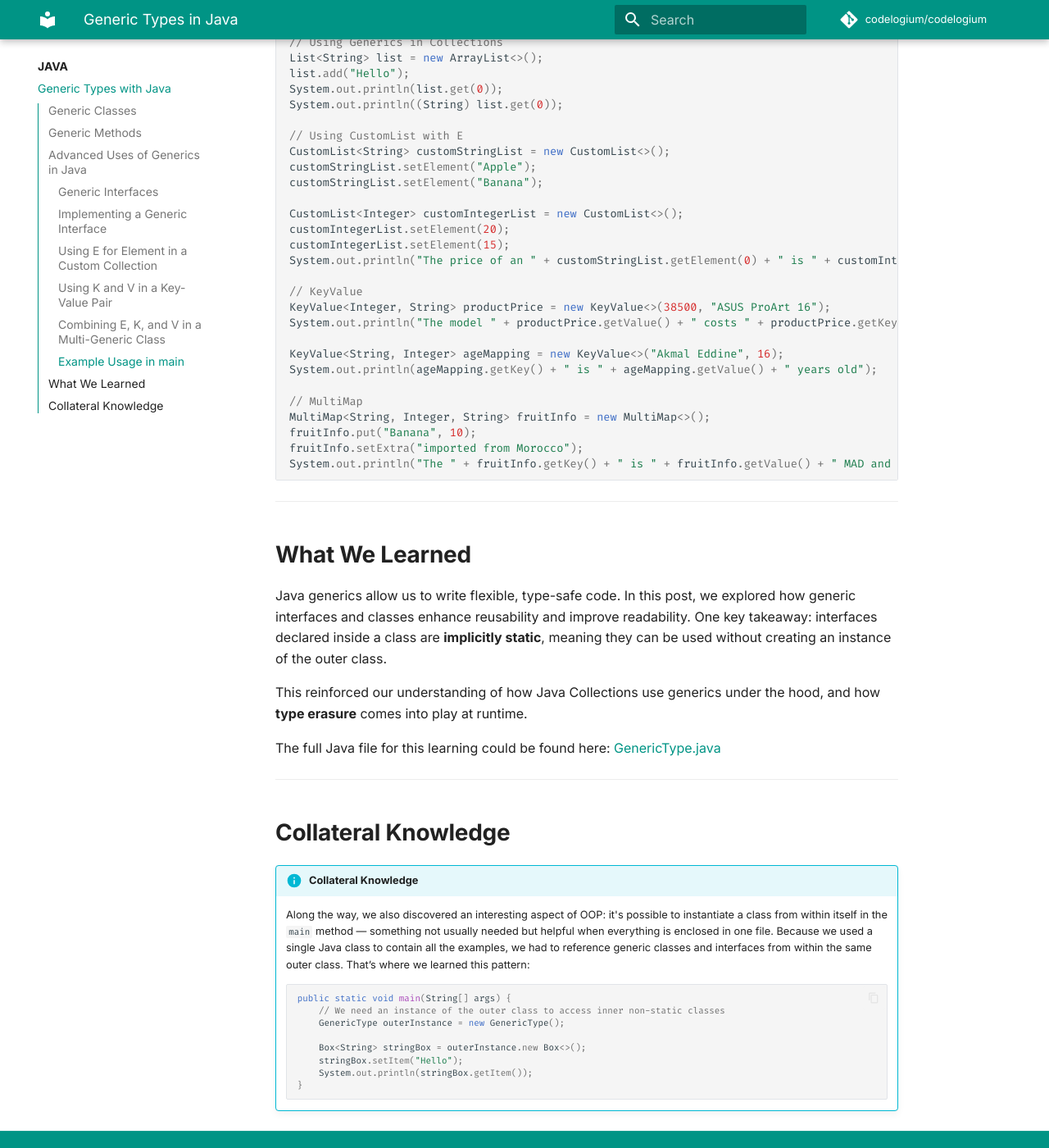
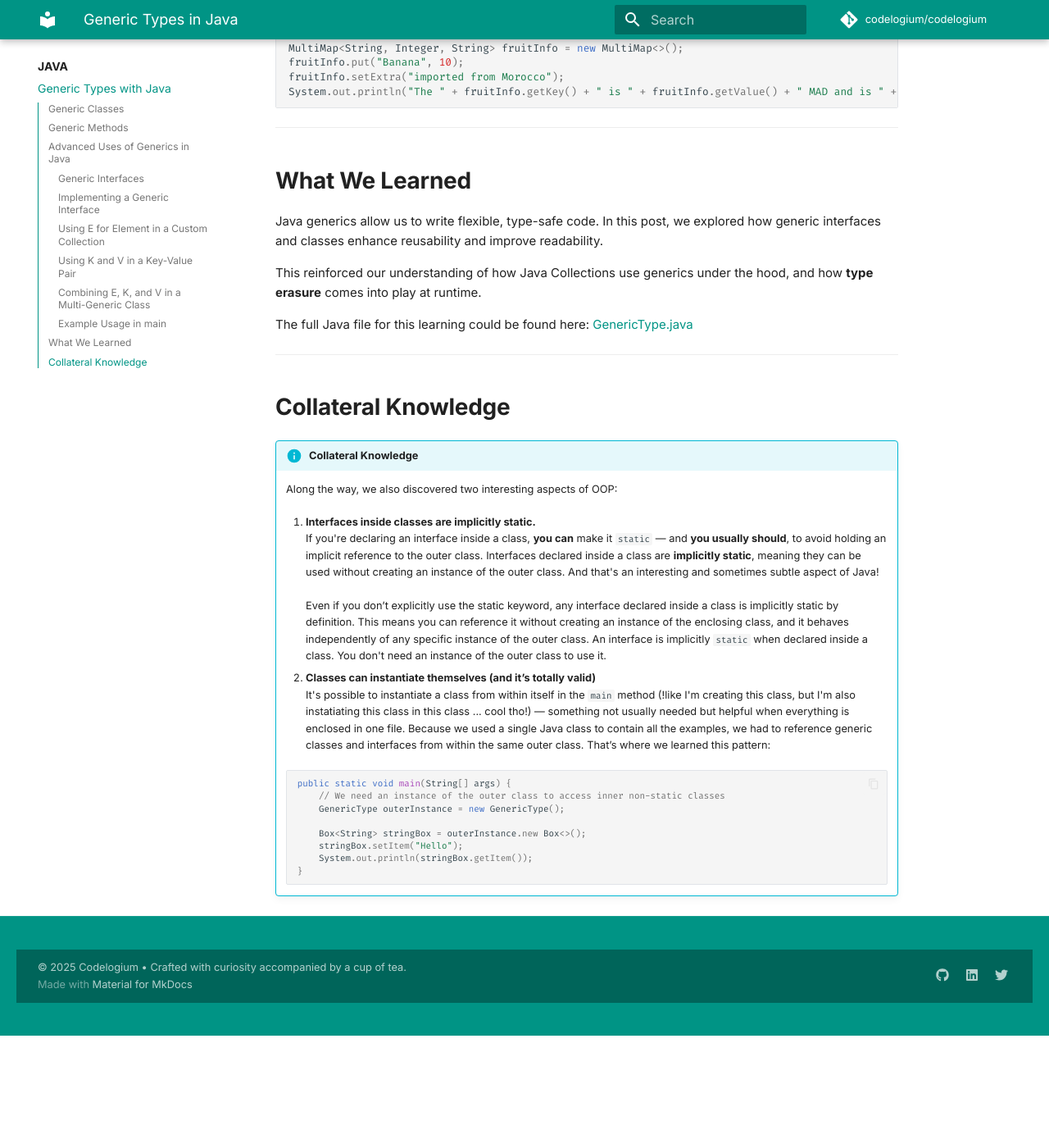
Before and after one commit to codelogium/codelogium.github.io, an MkDocs documentation site: the page built from docs/blog/post/java/generic-types.md, in a window 1280 px wide and 1400 px high, scrolled down 5094 px. Shown: the whole window at 82% size. Built offline with MkDocs 1.6.1 and Material for MkDocs 9.7.7, drawn with Linux system fonts in a browser that asks for light colours; comment, search, counter and statistics services are not loaded; after the commit the page ends 6357 px from its top, so only the background shows below that; some of the changed text lies outside the part shown.

Commit message:
style: primary, accent color

````diff
--- a/docs/blog/post/java/generic-types.md
+++ b/docs/blog/post/java/generic-types.md
@@ -39,9 +39,10 @@ summary: |
 
 > “Write once, use many” — Generics let you write flexible and reusable code.
 
+In a nutshell, *Generic Types* let you define interfaces, classes, or methods using a placeholder type that you specify later when calling or instantiating them. This is common in Java Collections, like `List<String> quotes`, `ArrayList<Integer>`, or `Map<Long, String> identifier`.<br>
+In simple terms, generics let you write a class or method that can operate on objects of various types — like `Integer`, `String`, or even your own custom classes — without rewriting the code for each type.
+
 Generics in Java allow you to write code that works with different data types while still being type-safe. They reduce boilerplate, prevent runtime errors like `ClassCastException`, and make your code easier to read and maintain.
-
-In simple terms, generics let you write a class or method that can operate on objects of various types — like `Integer`, `String`, or even your own custom classes — without rewriting the code for each type.
 
 According to the [official Java documentation](http://docs.oracle.com/javase/tutorial/java/generics/types.html):
 
@@ -54,6 +55,8 @@ In a generic class, you usually use a type parameter (like `T`) to represent the
 ---
 
 ## Generic Classes
+
+In generic classes, **static methods cannot use class-level type parameters.**
 
 Here’s a simple generic class called `Box`:
 
@@ -169,8 +161,7 @@ public class UserRepository implements InnerGenericType<Utilisateur> {
 ### Using `E` for Element in a Custom Collection
 
 Adding <E> in the class defintion defines the class as generic.<br>
-The class can operate on objects of any type specified when the class is
-instantiated, rather than being tied to a specific type.<br>
+The class can operate on objects of any type specified when the class is instantiated, rather than being tied to a specific type.<br>
 E is a placeholder for the type you will specify later when using the class.
 Java needs <E> in the class definition to treat E as a valid type parameter.
 Otherwise, it assumes E is a class or type that hasn't been defined.
@@ -294,7 +285,7 @@ System.out.println("The " + fruitInfo.getKey() + " is " + fruitInfo.getValue() +
 
 ## What We Learned
 
-Java generics allow us to write flexible, type-safe code. In this post, we explored how generic interfaces and classes enhance reusability and improve readability. One key takeaway: interfaces declared inside a class are **implicitly static**, meaning they can be used without creating an instance of the outer class.
+Java generics allow us to write flexible, type-safe code. In this post, we explored how generic interfaces and classes enhance reusability and improve readability.
 
 This reinforced our understanding of how Java Collections use generics under the hood, and how **type erasure** comes into play at runtime.
 
@@ -304,7 +295,15 @@ The full Java file for this learning could be found here: [GenericType.java](htt
 ## Collateral Knowledge
 
 !!! info "Collateral Knowledge"
-    Along the way, we also discovered an interesting aspect of OOP: it's possible to instantiate a class from within itself in the `main` method — something not usually needed but helpful when everything is enclosed in one file.
+    Along the way, we also discovered two interesting aspects of OOP:
+
+    1. **Interfaces inside classes are implicitly static.**<br>
+    If you're declaring an interface inside a class, **you can** make it `static` — and **you usually should**, to avoid holding an implicit reference to the outer class.
+    Interfaces declared inside a class are **implicitly static**, meaning they can be used without creating an instance of the outer class. And that's an interesting and sometimes subtle aspect of Java! <br><br>
+    Even if you don’t explicitly use the static keyword, any interface declared inside a class is implicitly static by definition. This means you can reference it without creating an instance of the enclosing class, and it behaves independently of any specific instance of the outer class. An interface is implicitly `static` when declared inside a class. You don't need an instance of the outer class to use it.
+
+    2. **Classes can instantiate themselves (and it’s totally valid)**<br>
+    It's possible to instantiate a class from within itself in the `main` method (!like I'm creating this class, but I'm also instatiating this class in this class ... cool tho!) — something not usually needed but helpful when everything is enclosed in one file.
     Because we used a single Java class to contain all the examples, we had to reference generic classes and interfaces from within the same outer class. That’s where we learned this pattern:
 
     ```java
--- a/docs/stylesheets/extra.css
+++ b/docs/stylesheets/extra.css
@@ -30,8 +30,13 @@
 
 /* Increase base font size for body content */
 .md-typeset {
-  font-size: .8rem; /* or try 1.05rem / 1.1rem */
+  font-size: .75rem; /* or try 1.05rem / 1.1rem */
   line-height: 1.6;
+}
+
+.md-nav--secondary,
+.md-nav--secondary a {
+  font-size: 0.6rem;
 }
 
 /* Center main content and allow TOC space */
--- a/mkdocs.yml
+++ b/mkdocs.yml
@@ -15,10 +15,10 @@ theme:
     - scheme: default
       toggle:
       primary: teal
-      accent: orange
+      accent: teal
     - scheme: slate
       primary: teal
-      accent: orange
+      accent: teal
       toggle:
         icon: material/weather-night
         name: Switch to dark mode
````
Also changed, not shown: other parts of docs/blog/post/java/generic-types.md (+1 -12 lines).
